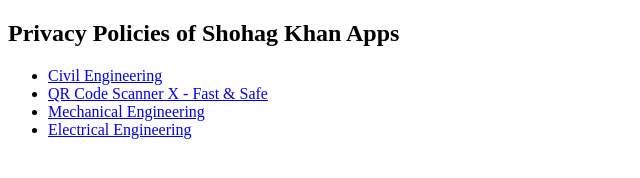
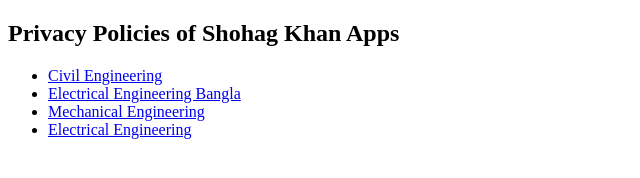
Before and after one commit to shohag100224/Shohag-Privacy-Policies, a plain HTML site: page index.html in a window 1280 px wide. Shown: the full height of the page, 0-640 px from the left. Drawn offline with Linux system fonts and the light colour scheme.

Commit message:
Update index.html

```diff
--- a/index.html
+++ b/index.html
@@ -10,7 +10,7 @@
 
 <ul>
 <li><a href="Civil-Engineering/privacy-policy-civil.html">Civil Engineering</a></li>
-<li><a href="QR-Scanner/privacy-policy-qr.html">QR Code Scanner X - Fast & Safe</a></li>
+<li><a href="Electrical-Engineering-Bangla/privacy-policy-electrical-bangla.html">Electrical Engineering Bangla</a></li>
 <li><a href="Mechanical-Engineering/privacy-policy-mechanical.html">Mechanical Engineering</a></li>
 <li><a href="Electrical-Engineering/privacy-policy-electrical.html">Electrical Engineering</a></li>
 </ul>
```
